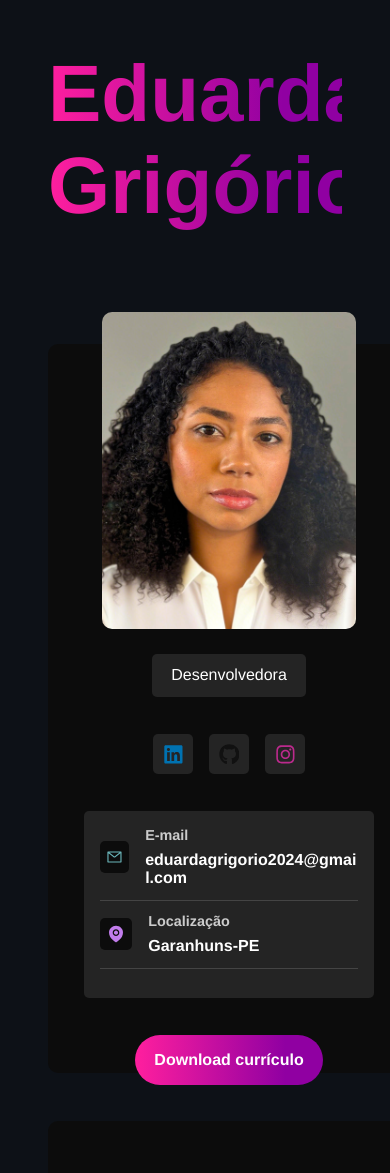
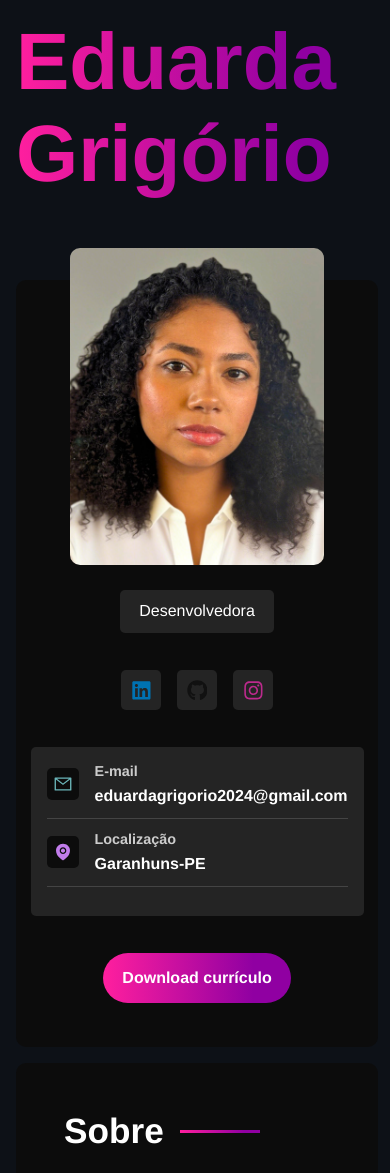
Before and after one commit to EduardaGrigorio3/Portfolio, a React (Vite) app: page / in a window 390 px wide. Shown: the top 1173 px of the page. Built offline with nearby package versions, Linux system fonts and the light colour scheme.

Commit message:
teste de responsividade

```diff
--- a/src/styles/components/homepage.sass
+++ b/src/styles/components/homepage.sass
@@ -9,9 +9,15 @@
     width: 100%;
 
 
+    @media (max-width: variables.$tablet - 1)
+        padding: 1rem; // Ajusta o padding para celular
+        gap: 1rem; // Ajusta o gap para celular
+
+
     @media (min-width: variables.$tablet)
         flex-direction: row;
         max-width: 100%;
+
 
     h1
         width: 100%
--- a/src/styles/components/informacaocontainer.sass
+++ b/src/styles/components/informacaocontainer.sass
@@ -6,10 +6,10 @@
     flex-direction: column
     background: variables.$bg-color-secondary
     padding: 1rem
-    margin-top: 2rem
+    text-align: left
+    max-width: 100% // Adicione essa linha
+    margin: 0 auto; // Adicione essa linha para centralizar
     margin-bottom: 2rem
-    text-align: left
-    width: 80%
     border-radius: variables.$card-border-radius
 
     .info-card
--- a/src/styles/components/redesocial.sass
+++ b/src/styles/components/redesocial.sass
@@ -6,6 +6,7 @@
     gap: 1rem
     margin: 1 rem 0
     margin-top: 2rem
+    margin-bottom: 2rem
 
     .rede-btn
         padding: 0.6rem
```
